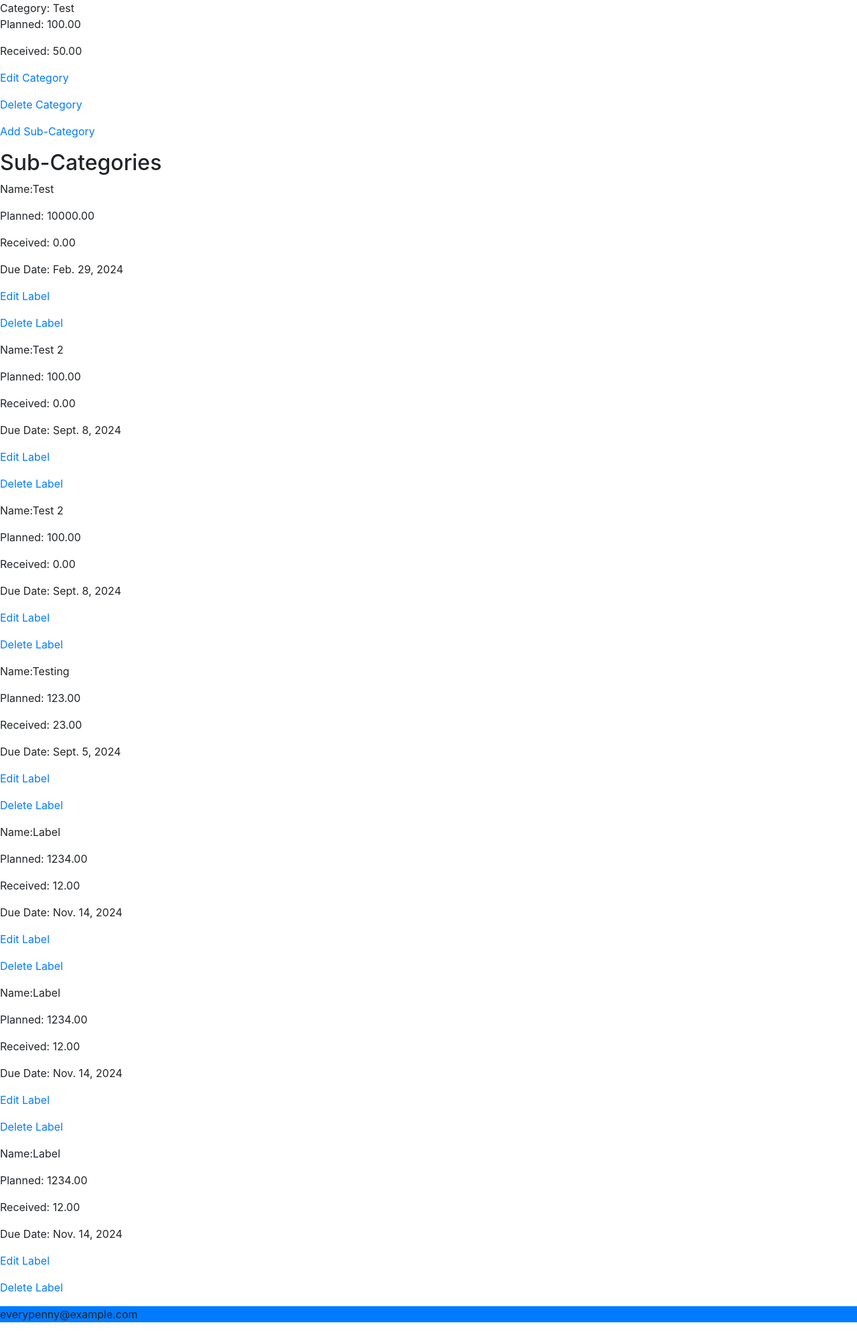
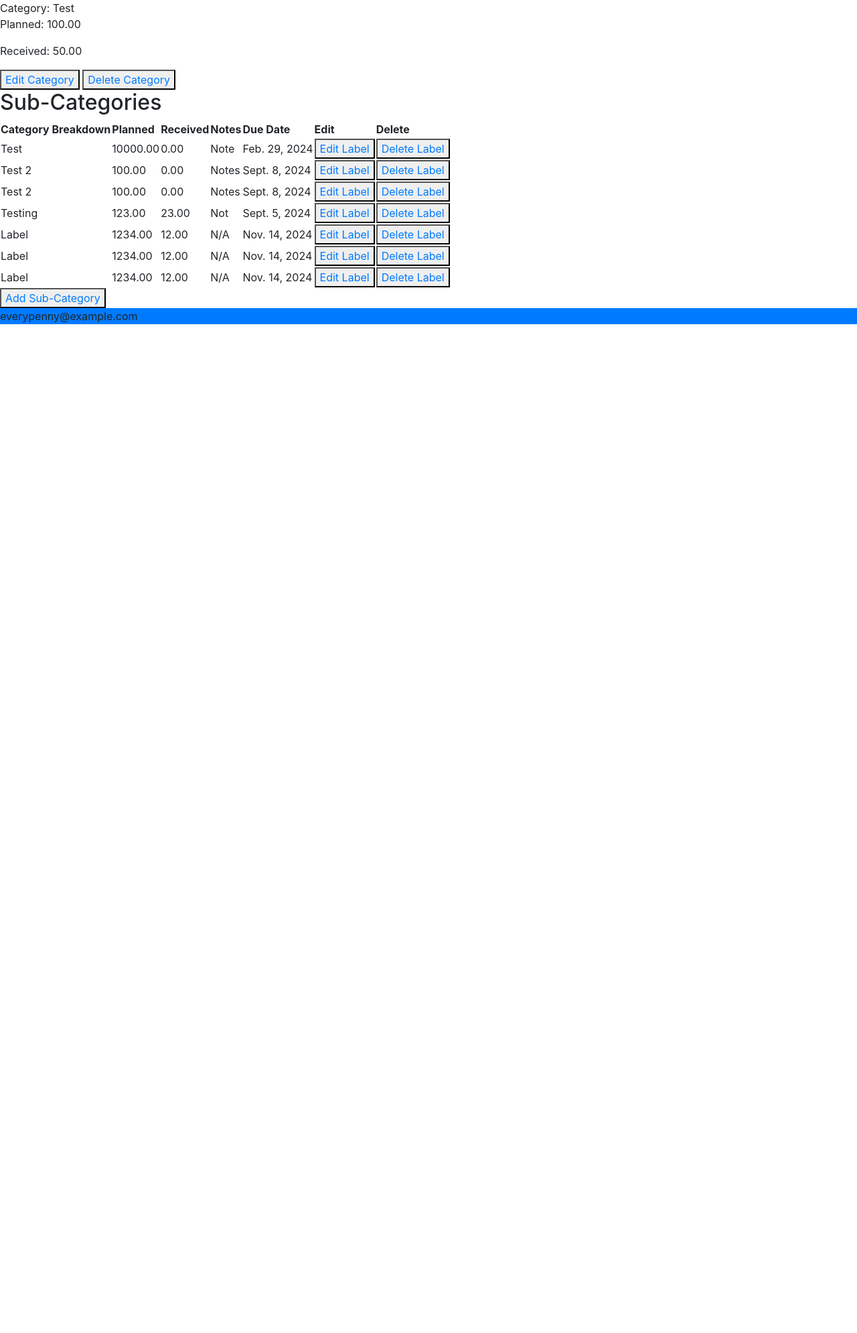
Before and after one commit to jcottam1/WEB4350_Budget, a Django app: page /budget/view_category/1 in a window 1280 px wide. Shown: the part 56-2046 px from the top of the page at 67% size. After the commit the page ends 540 px from the top, so only its background shows below. Run offline with Django 4.2, Linux system fonts and the light colour scheme; a user stored in the database is signed in; data comes from the database, SQL or seed files in the repository; some libraries are stand-ins or nearby versions.

Commit message:
changed budget, view_budget, view_category, and transactions pages

```diff
--- a/budget/templates/budget/view_budget.html
+++ b/budget/templates/budget/view_budget.html
@@ -45,11 +45,11 @@
         {% for category in categories %}
             <tr>
             {% if category.budget == budget %}
-                <td>Category: {{ category.category_name }}<a href="{% url 'budget:view_category' category.id %}">View Category</a></td>
+                <td>Category: {{ category.category_name }} <button><a href="{% url 'budget:view_category' category.id %}">View Category</a></button></td>
                 <td>Planned: {{ category.planned }}</td>
                 <td>Received: {{ category.received }}</td>
-                <td><a href="{% url 'budget:edit_category' category.id %}">Edit Category</a></td>
-                <td><a href="{% url 'budget:delete_category' category.id %}">Delete Category</a></td>
+                <td><button><a href="{% url 'budget:edit_category' category.id %}">Edit Category</a></button></td>
+                <td><button><a href="{% url 'budget:delete_category' category.id %}">Delete Category</a></button></td>
             {% endif %}
             </tr>
         {% endfor %}
--- a/budget/templates/budget/view_category.html
+++ b/budget/templates/budget/view_category.html
@@ -4,21 +4,38 @@
     Category: {{ category.category_name }}
     <p>Planned: {{ category.planned }}</p>
     <p>Received: {{ category.received }}</p>
-    <p><a href="{% url 'budget:edit_category' category.id %}">Edit Category</a></p>
-    <p><a href="{% url 'budget:delete_category' category.id %}">Delete Category</a></p>
-
-    <p><a href="{% url 'budget:make-label' category.id %}">Add Sub-Category</a></p>
+    <button><a href="{% url 'budget:edit_category' category.id %}">Edit Category</a></button>
+    <button><a href="{% url 'budget:delete_category' category.id %}">Delete Category</a></button>
 
     <h2>Sub-Categories</h2>
+    <table>
+    <thead>
+    <tr>
+        <th>Category Breakdown</th>
+        <th>Planned</th>
+        <th>Received</th>
+        <th>Notes</th>
+        <th>Due Date</th>
+        <th>Edit</th>
+        <th>Delete</th>
+    </tr>
+    </thead>
+    <tbody>
     {% for label in labels %}
+        <tr>
         {% if label.category == category %}
-            <p>Name:{{ label.label }}</p>
-            <p>Planned: {{ label.planned }}</p>
-            <p>Received: {{ label.received }}</p>
-            <p>Due Date: {{ label.due_date }}</p>
-            <p><a href="{% url 'budget:edit_label' label.id %}">Edit Label</a></p>
-            <p><a href="{% url 'budget:delete_label' label.id %}">Delete Label</a></p>
+            <td>{{ label.label }}</td>
+            <td>{{ label.planned }}</td>
+            <td>{{ label.received }}</td>
+            <td>{{ label.notes }}</td>
+            <td>{{ label.due_date }}</td>
+            <td><button><a href="{% url 'budget:edit_label' label.id %}">Edit Label</a></button></td>
+            <td><button><a href="{% url 'budget:delete_label' label.id %}">Delete Label</a></button></td>
         {% endif %}
+        </tr>
     {% endfor %}
+    </tbody>
+    </table>
+    <button><a href="{% url 'budget:make-label' category.id %}">Add Sub-Category</a></button>
 {% endblock %}
 </body>
```
Also changed, not shown: budget/templates/budget/budget.html (+4 -4 lines), budget/templates/budget/transactions.html (+30 -12 lines).
